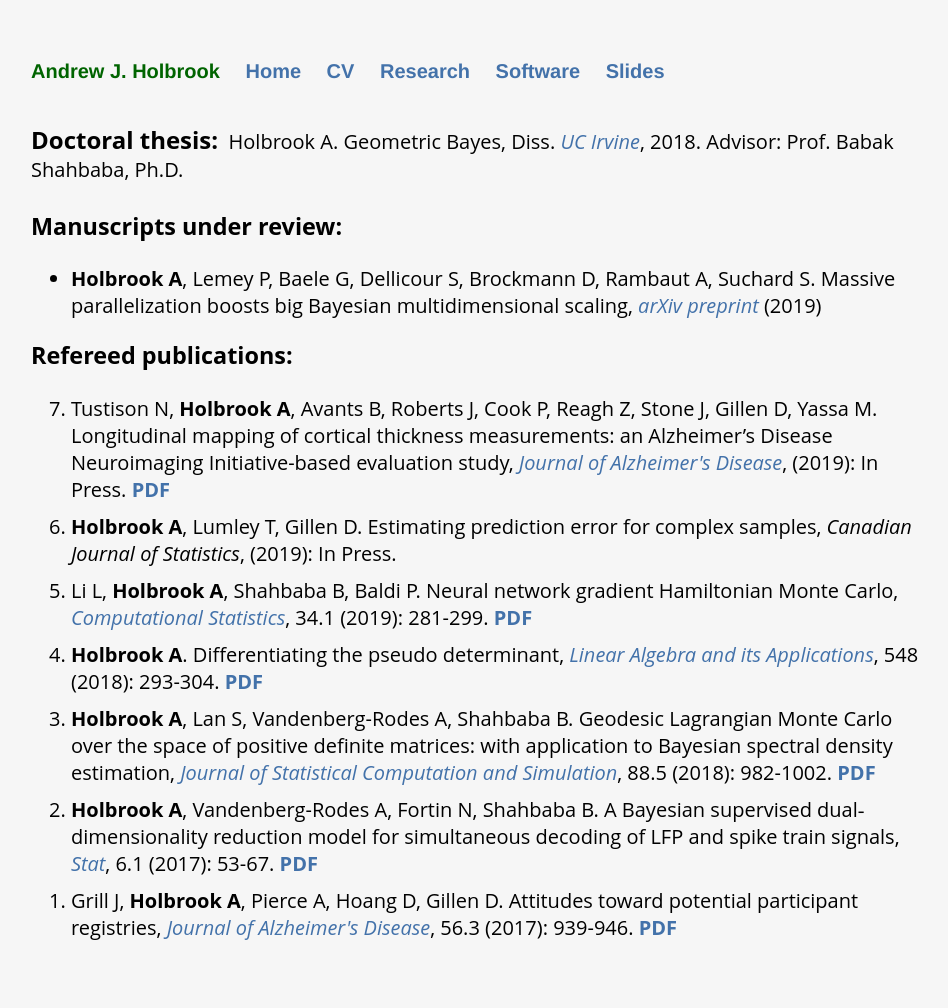
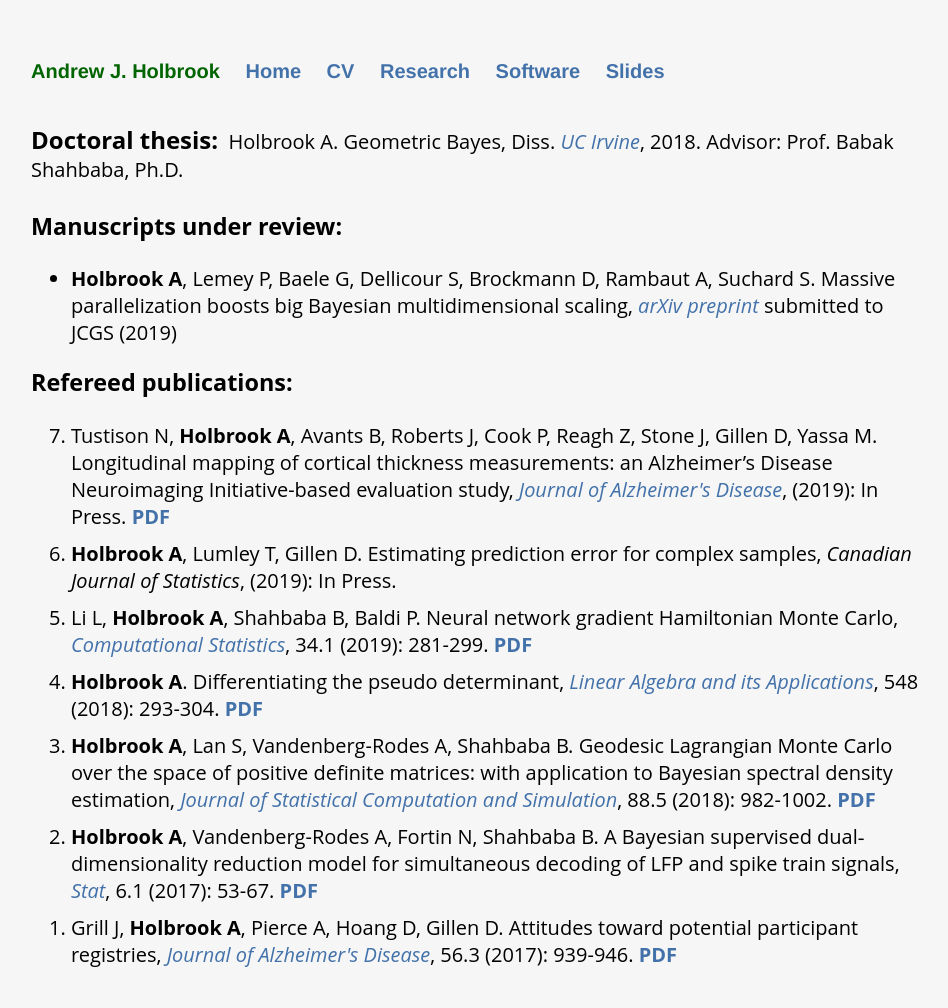
Before and after one commit to andrewjholbrook/andrewjholbrook.github.io, a Jekyll site: the page built from research.html, in a window 1280 px wide. Shown: the whole page, without its empty margins (161-1109 px from the left). Built offline with Jekyll 4.4.1, drawn with Linux system fonts in a browser that asks for light colours; a style sheet for code colours, icons or effects is not loaded; before the commit the page ends 981 px from its top, so only the background shows below that.

Commit message:
Update research.html

```diff
--- a/research.html
+++ b/research.html
@@ -11,7 +11,7 @@
 
   <h3>Manuscripts under review:</h3>
   <ul id="preprints">
-        <li> <b>Holbrook A</b>, Lemey P, Baele G, Dellicour S, Brockmann D, Rambaut A, Suchard S. Massive parallelization boosts big Bayesian multidimensional scaling, <i><a href="https://arxiv.org/abs/1905.04582" target="_blank">arXiv preprint</a></i> (2019)
+        <li> <b>Holbrook A</b>, Lemey P, Baele G, Dellicour S, Brockmann D, Rambaut A, Suchard S. Massive parallelization boosts big Bayesian multidimensional scaling, <i><a href="https://arxiv.org/abs/1905.04582" target="_blank">arXiv preprint</a></i> submitted to JCGS (2019)
             </ul>
 
   <h3>Refereed publications:</h3>
```
